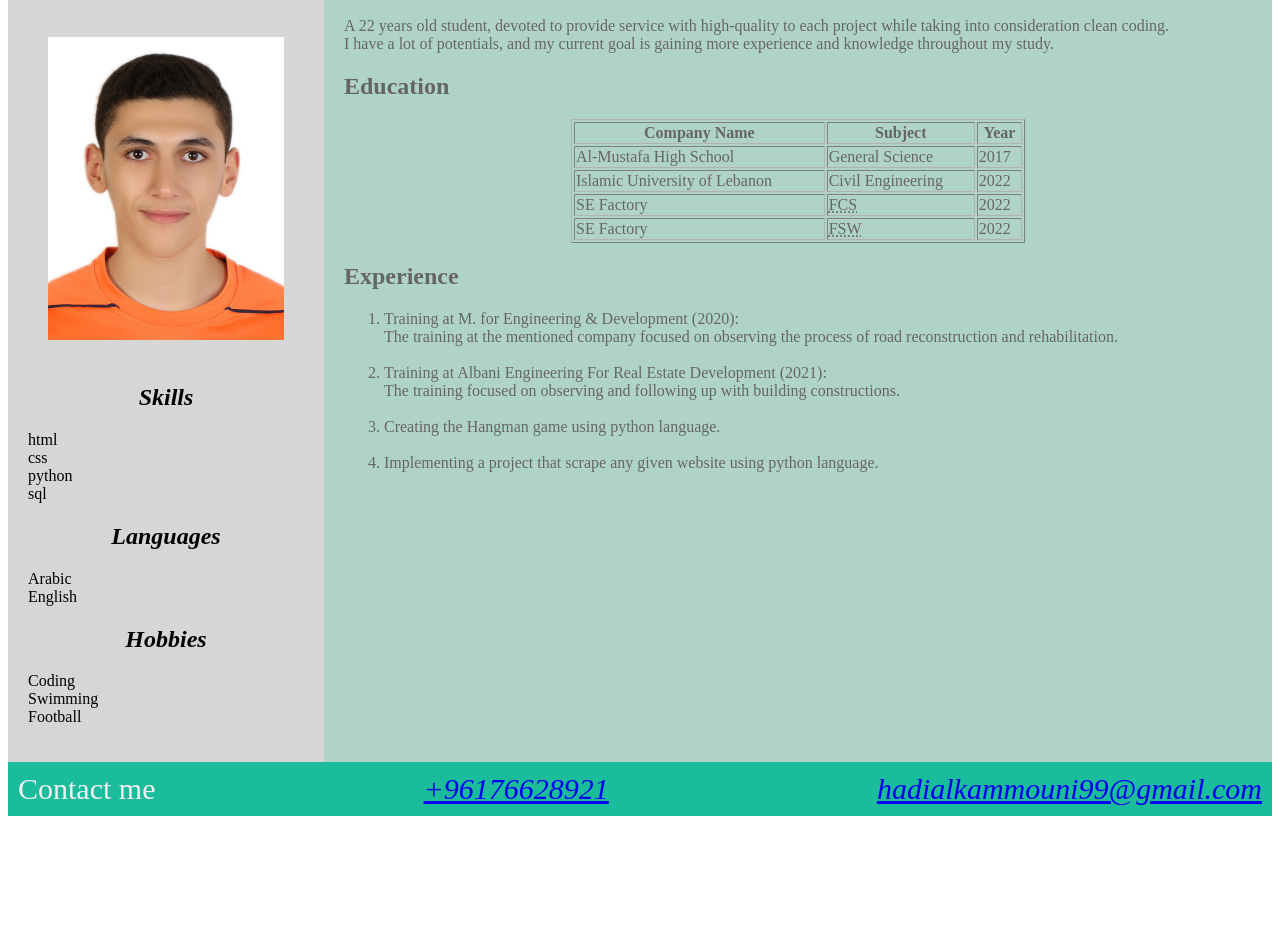
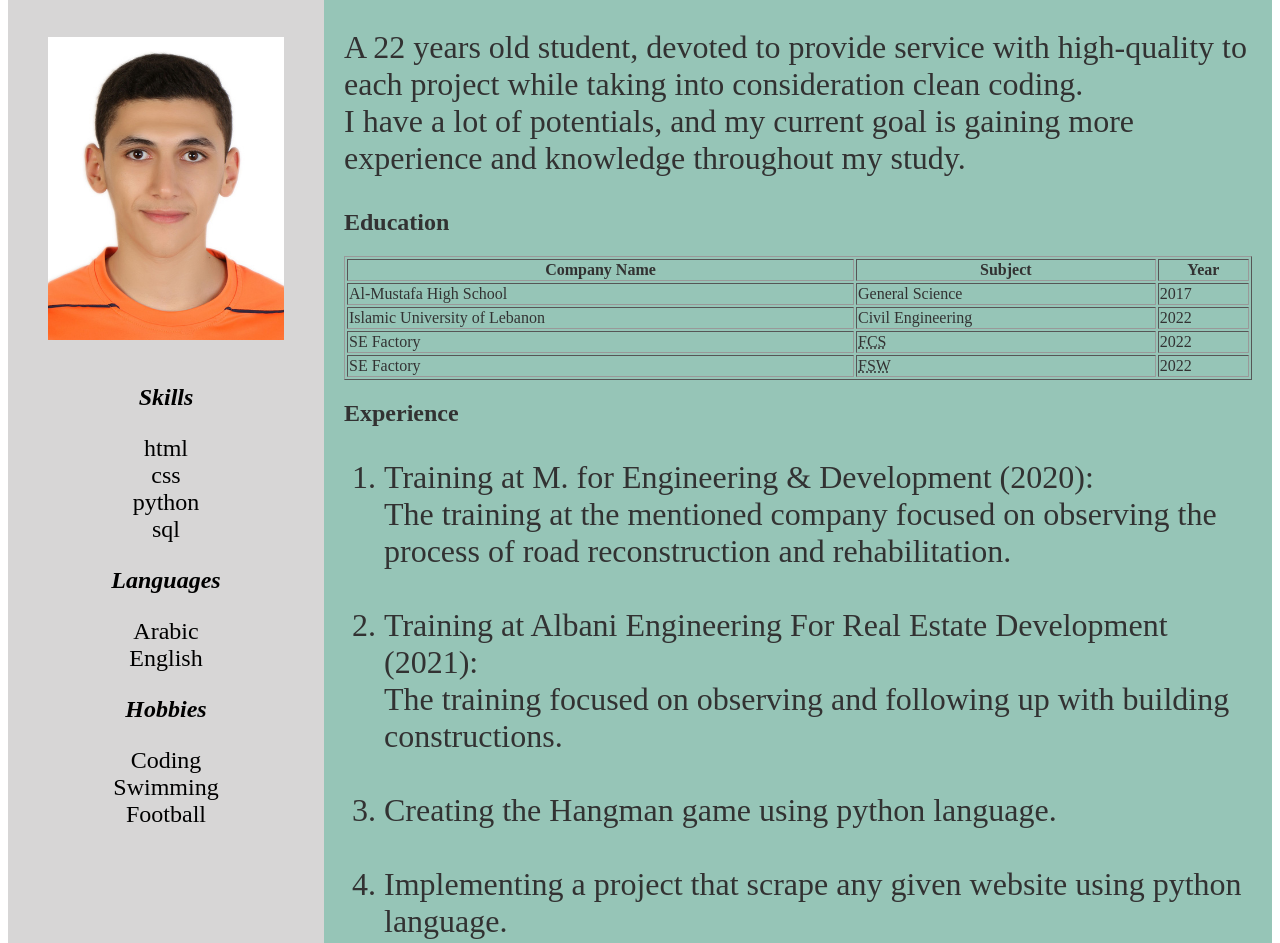
Before and after one commit to Hadi-AlKammouni/Hadi_Al-Kammouni_CV, a plain HTML site: page index.html in a window 1280 px wide. Shown: the part 388-1331 px from the top of the page. Before the commit the page ends 1212 px from the top, so only its background shows below. Drawn offline with Linux system fonts and the light colour scheme.

Commit message:
Finalizing the layout

```diff
--- a/index.html
+++ b/index.html
@@ -41,18 +41,18 @@
                 <img class="image" src="images/profilepicture.jpg">
 
                 <h2 align="center"> <i>Skills</i>  </h2>
-                <p>  html <br/> css <br/> python <br/> sql</p>
+                <p align="center" style="font-size:150%">  html <br/> css <br/> python <br/> sql</p>
 
                 <h2 align="center"><i>Languages</i> </h2>
-                <p> Arabic  <br/> English</p>
+                <p align="center" style="font-size:150%"> Arabic  <br/> English</p>
 
                 <h2 align="center"><i>Hobbies</i> </h2>
-                <p> Coding <br/> Swimming <br/>Football</p>
+                <p align="center" style="font-size:150%"> Coding <br/> Swimming <br/>Football</p>
             </div>
 
             <div class="right-section">
                 <h2>Objective</h2>
-                <p> A 22 years old student, devoted to provide service with high-quality
+                <p style="font-size:200%"> A 22 years old student, devoted to provide service with high-quality
                     to each project while taking into consideration clean coding.
                     <br/>I have a lot of potentials, and my current goal is gaining
                     more experience and knowledge throughout
@@ -60,7 +60,7 @@
                 </p>
 
                 <h2 id="education">Education</h2>
-                <table border="1" width="50%" align="center">
+                <table border="1" width="100%" align="center">
                     <tr>
                       <th> Company Name </th>
                       <th> Subject </th>
@@ -93,7 +93,7 @@
                 </table>
 
                 <h2 id="experience">Experience</h2>
-                <ol>
+                <ol style="font-size:200%">
                  <li> Training at  M. for Engineering & Development (2020): <br/>
                     The training at the mentioned company focused on observing
                     the process of road reconstruction and rehabilitation. </li>
--- a/styles/styles.css
+++ b/styles/styles.css
@@ -46,7 +46,7 @@ box-sizing: border-box;
 .right-section {
     flex: 70%;
     background-color: rgb(125, 183, 166);
-    opacity: 0.6;
+    opacity: 0.8;
     padding: 20px;
 }
 
@@ -69,5 +69,10 @@ box-sizing: border-box;
     margin: 10px;
     padding: 0%p;
     font-size: 30px;
+}
 
-}
+@media screen and (max-width: 700px) {
+    .sections, .nvbar {
+      flex-direction: column;
+    }
+  }
```
